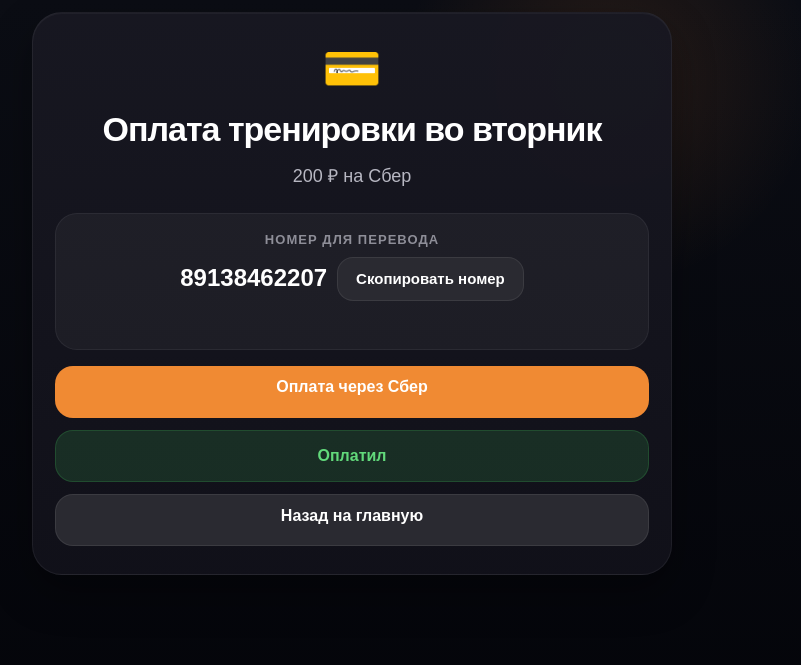
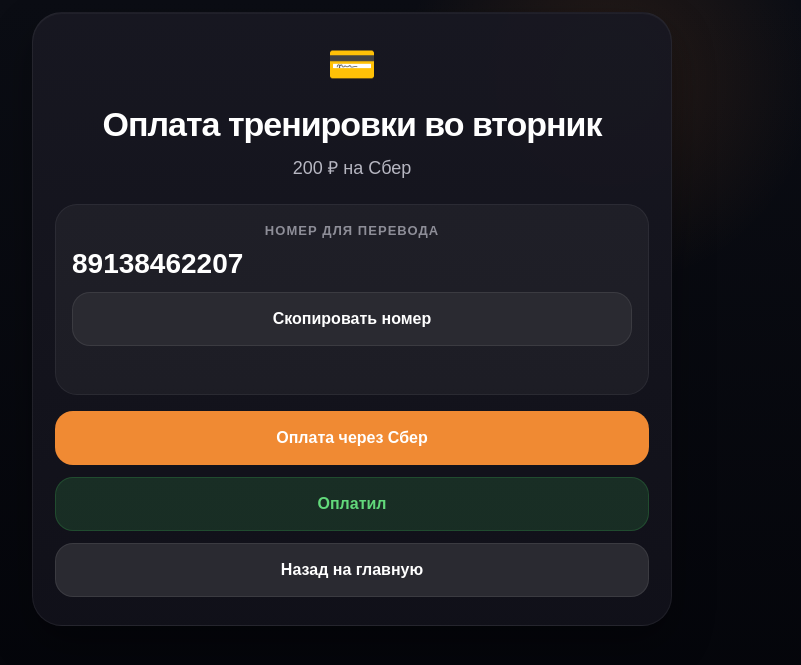
Before and after one commit to kiza821-code/basket-notifier, a Flask app: page /payment/tuesday in a window 1280 px wide. Shown: the top 665 px of the page, without its empty margins (288-1089 px from the left). Run offline with Flask 3, Linux system fonts and the light colour scheme; the visitor is signed in with stand-in values (Sample User, id 1).

Commit message:
upd payment_page

```diff
--- a/static/style.css
+++ b/static/style.css
@@ -1773,3 +1773,173 @@ body {
         font-size: 21px;
     }
 }
+
+/* ===== PAYMENT PAGE FIXED ===== */
+
+.payment-card-app {
+    max-width: 640px;
+    margin: 0 auto;
+    padding: 28px 22px !important;
+}
+
+.payment-icon-app {
+    font-size: 40px;
+    margin-bottom: 18px;
+}
+
+.payment-title-app {
+    margin: 0 0 12px 0;
+    font-size: 34px;
+    line-height: 1.08;
+    font-weight: 800;
+    color: var(--text-main);
+    letter-spacing: -0.03em;
+}
+
+.payment-text-app {
+    margin: 0 0 22px 0;
+    font-size: 18px;
+    line-height: 1.5;
+    color: var(--text-secondary);
+}
+
+.payment-panel {
+    width: 100%;
+    background: rgba(255,255,255,0.045);
+    border: 1px solid rgba(255,255,255,0.06);
+    border-radius: 22px;
+    padding: 18px 16px;
+    margin-bottom: 16px;
+}
+
+.payment-panel-label {
+    margin-bottom: 10px;
+    font-size: 13px;
+    font-weight: 800;
+    color: var(--text-muted);
+    text-transform: uppercase;
+    letter-spacing: 0.08em;
+}
+
+.payment-phone-row-app {
+    display: flex;
+    flex-direction: column;
+    align-items: stretch;
+    gap: 12px;
+}
+
+.payment-phone-value-app {
+    font-size: 28px;
+    line-height: 1.15;
+    font-weight: 800;
+    color: var(--text-main);
+    word-break: break-word;
+    text-align: left;
+    text-decoration: none !important;
+}
+
+.payment-copy-btn,
+.payment-btn-app {
+    display: flex;
+    width: 100%;
+    min-height: 54px;
+    align-items: center;
+    justify-content: center;
+    padding: 0 18px;
+    border-radius: 18px;
+    border: none;
+    text-decoration: none;
+    font-size: 16px;
+    font-weight: 800;
+    cursor: pointer;
+    transition: 0.2s;
+}
+
+.payment-copy-btn {
+    background: #2a2a31;
+    color: var(--text-main);
+    border: 1px solid var(--line);
+}
+
+.payment-copy-btn:hover {
+    background: #34343d;
+}
+
+.copy-status-app {
+    min-height: 20px;
+    margin-top: 10px;
+    font-size: 14px;
+    color: var(--success-text);
+    text-align: left;
+}
+
+.payment-qr-image-app {
+    width: 220px;
+    max-width: 100%;
+    height: auto;
+    display: block;
+    margin: 0 auto;
+    border-radius: 16px;
+    background: #fff;
+    padding: 8px;
+}
+
+.payment-actions-app {
+    display: flex;
+    flex-direction: column;
+    gap: 12px;
+    width: 100%;
+    margin-top: 8px;
+}
+
+.payment-actions-app form {
+    width: 100%;
+    margin: 0;
+}
+
+.payment-btn-app-primary {
+    background: var(--accent);
+    color: #fff;
+}
+
+.payment-btn-app-primary:hover {
+    background: var(--accent-hover);
+}
+
+.payment-btn-app-success {
+    background: rgba(76, 217, 100, 0.14);
+    color: var(--success-text);
+    border: 1px solid rgba(76, 217, 100, 0.18);
+}
+
+.payment-btn-app-success:hover {
+    background: rgba(76, 217, 100, 0.22);
+}
+
+.payment-btn-app-dark {
+    background: #2a2a31;
+    color: var(--text-main);
+    border: 1px solid var(--line);
+}
+
+.payment-btn-app-dark:hover {
+    background: #34343d;
+}
+
+@media (max-width: 600px) {
+    .payment-card-app {
+        padding: 20px 16px !important;
+    }
+
+    .payment-title-app {
+        font-size: 28px;
+    }
+
+    .payment-text-app {
+        font-size: 16px;
+    }
+
+    .payment-phone-value-app {
+        font-size: 22px;
+    }
+}
--- a/templates/payment_page.html
+++ b/templates/payment_page.html
@@ -4,14 +4,14 @@
     <meta charset="UTF-8">
     <meta name="viewport" content="width=device-width, initial-scale=1.0">
     <title>{{ payment_title }}</title>
-    <link rel="stylesheet" href="{{ url_for('static', filename='style.css') }}">
+    <link rel="stylesheet" href="{{ url_for('static', filename='style.css', v='12') }}">
 </head>
 <body>
 
 <div class="page">
     <div class="container">
         <section class="training-card payment-card-app">
-            <div class="message-icon payment-icon-app">💳</div>
+            <div class="payment-icon-app">💳</div>
 
             <h1 class="payment-title-app">{{ payment_title }}</h1>
 
@@ -23,7 +23,7 @@
 
                 <div class="payment-phone-row-app">
                     <div class="payment-phone-value-app" id="paymentPhone">{{ payment_phone }}</div>
-                    <button type="button" class="action-btn dark-btn payment-copy-btn" onclick="copyPaymentPhone()">
+                    <button type="button" class="payment-copy-btn" onclick="copyPaymentPhone()">
                         Скопировать номер
                     </button>
                 </div>
@@ -34,19 +34,19 @@
 
 
             <div class="payment-actions-app">
-                <a href="{{ payment_link }}" class="action-btn blue-btn payment-action-btn" target="_blank" rel="noopener noreferrer">
+                <a href="{{ payment_link }}" class="payment-btn-app payment-btn-app-primary" target="_blank" rel="noopener noreferrer">
                     Оплата через Сбер
                 </a>
 
                 <form method="POST"
                       action="{{ url_for('confirm_payment', weekday_key=payment_day_key) }}"
                       onsubmit="return confirm('Подтвердить, что вы оплатили тренировку?');">
-                    <button type="submit" class="action-btn payment-paid-btn payment-action-btn">
+                    <button type="submit" class="payment-btn-app payment-btn-app-success">
                         Оплатил
                     </button>
                 </form>
 
-                <a href="{{ url_for('index') }}" class="action-btn dark-btn payment-action-btn">
+                <a href="{{ url_for('index') }}" class="payment-btn-app payment-btn-app-dark">
                     Назад на главную
                 </a>
             </div>
@@ -63,14 +63,10 @@ function copyPaymentPhone() {
 
     navigator.clipboard.writeText(phone)
         .then(() => {
-            if (status) {
-                status.textContent = "Номер скопирован";
-            }
+            if (status) status.textContent = "Номер скопирован";
         })
         .catch(() => {
-            if (status) {
-                status.textContent = "Не удалось скопировать номер";
-            }
+            if (status) status.textContent = "Не удалось скопировать номер";
         });
 }
 </script>
```
